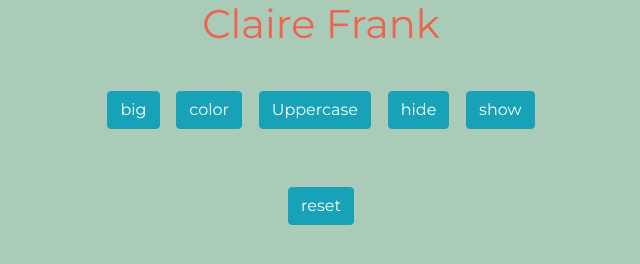
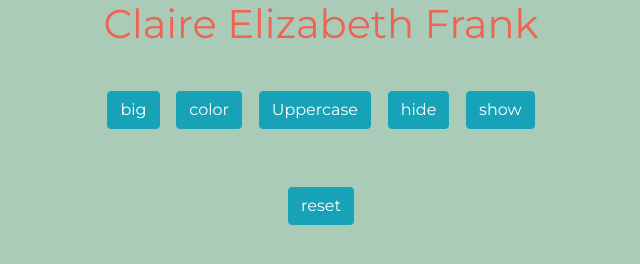
Before and after one commit to ced1072/NameChanger, a plain HTML site: page index.html in a window 1280 px wide. Shown: the whole page, without its empty margins (319-959 px from the left). Drawn offline with nearby package versions, Linux system fonts and the light colour scheme.

Commit message:
added middle name

```diff
--- a/index.html
+++ b/index.html
@@ -20,7 +20,7 @@
 <!-- <input type="button" id="button" class="btn btn-primary" value="Hi! :)" onclick="change()"> -->
 
 <h1 id="name">
-Claire Frank
+Claire Elizabeth Frank
 </h1>
 <!-- start of btns -->
   <!-- big btn -->
```
